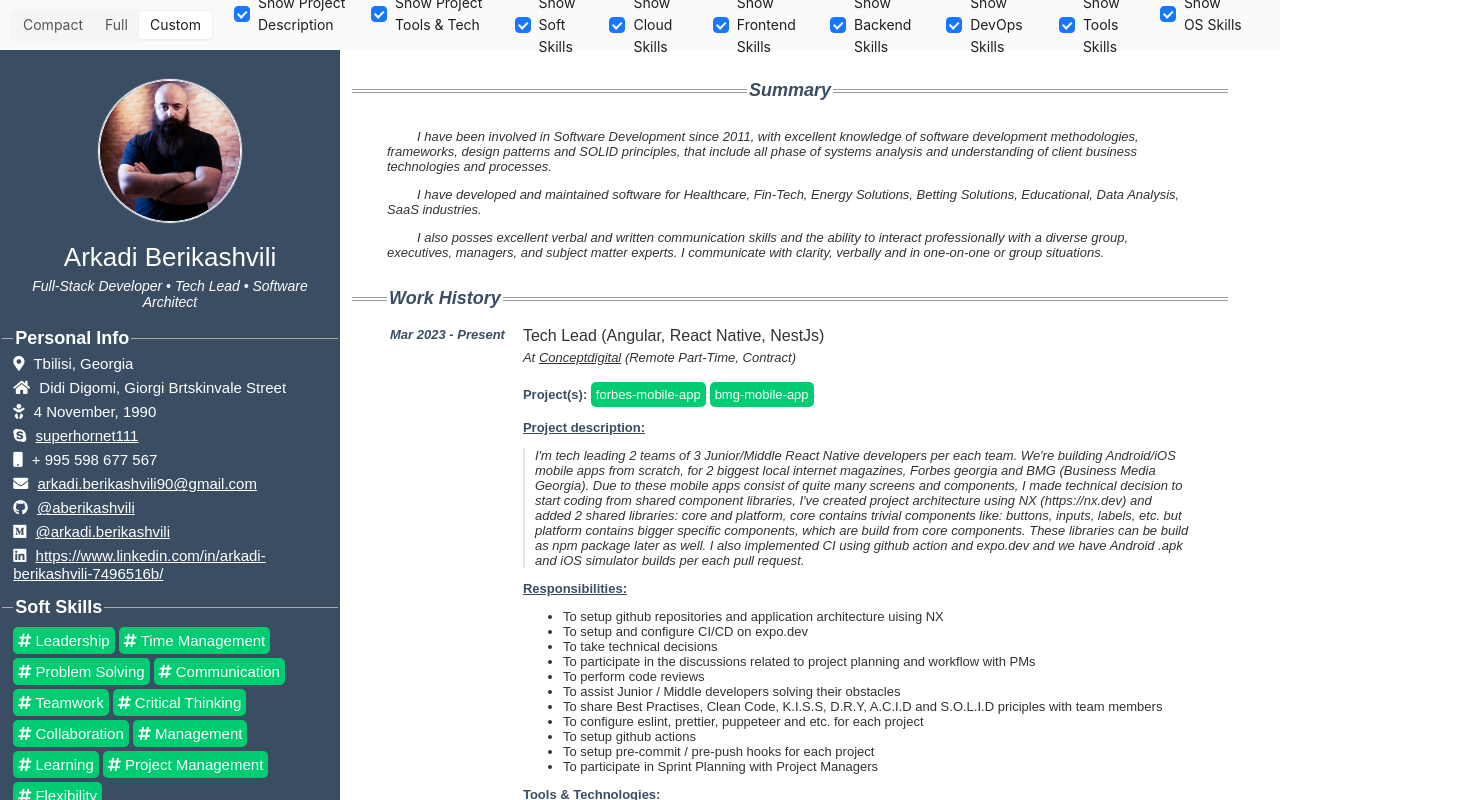
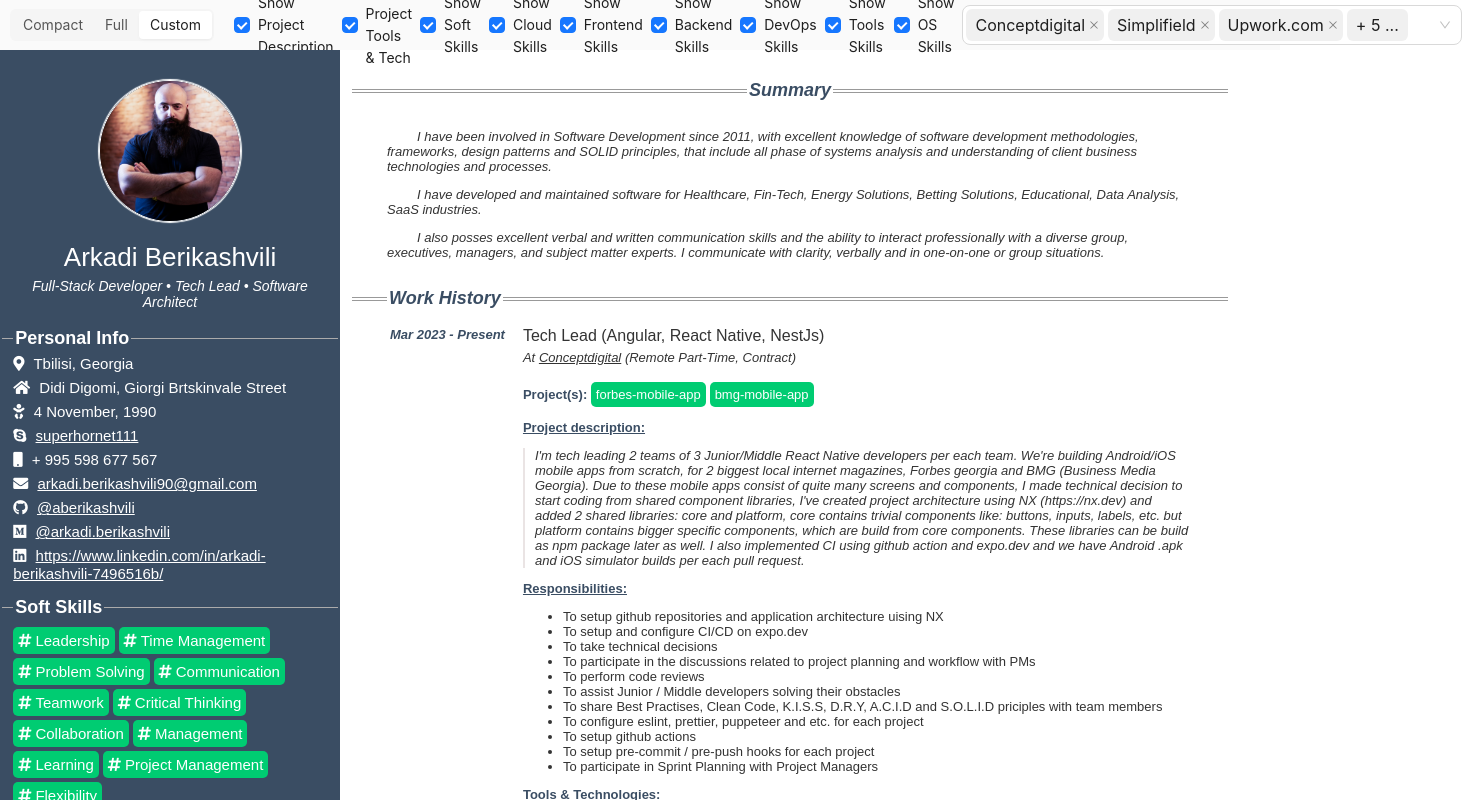
Before and after one commit to aberikashvili/aberikashvili.github.io, a React (Vite) app: page / in a window 1280 px wide. Both pictures are taken after a click on the label "Custom". Shown: the top 800 px of the page, 1482 px wide, since content can reach past the window. Built offline with nearby package versions, Linux system fonts and the light colour scheme.

Commit message:
implements visible items

```diff
--- a/src/components/Navbar/Configuration/Configuration.css
+++ b/src/components/Navbar/Configuration/Configuration.css
@@ -16,4 +16,6 @@
 }
 
 .configuration-column {
+  display: flex;
+  align-items: center;
 }
--- a/src/components/Navbar/Configuration/Configuration.tsx
+++ b/src/components/Navbar/Configuration/Configuration.tsx
@@ -1,9 +1,10 @@
-import { useCallback, useContext } from 'react';
+import { useCallback, useContext, useEffect, useState } from 'react';
 
-import { Checkbox, Segmented } from 'antd';
+import { Checkbox, Segmented, Select, SelectProps } from 'antd';
 import { SegmentedValue } from 'antd/es/segmented';
 import type { CheckboxChangeEvent } from 'antd/es/checkbox';
 
+import ResumeContext from '../../../store/ResumeContext';
 import ConfigurationContext from '../../../store/ConfigurationContext';
 import { Mode } from '../../../types/Mode';
 
@@ -11,6 +12,13 @@
 
 const Configuration = () => {
   const configCtx = useContext(ConfigurationContext);
+  const resumeCtx = useContext(ResumeContext);
+  const [workItemValue, setWorkItemValue] = useState<string[]>([]);
+
+  useEffect(() => {
+    setWorkItemValue(resumeCtx.getWorkHistoryIdList());
+    configCtx.setVisibleWorkHistory(resumeCtx.getWorkHistoryOptions());
+  }, []);
 
   const options: { key: Mode; label: string }[] = [
     {
@@ -85,6 +93,24 @@
     configCtx.setOsSkills(e.target.checked);
   };
 
+  const selectProps: SelectProps = {
+    mode: 'multiple',
+    style: { width: '500px' },
+    value: workItemValue,
+    options: resumeCtx.getWorkHistoryOptions(),
+    onChange: (newValue: string[]) => {
+      setWorkItemValue(newValue);
+      configCtx.setVisibleWorkHistory(
+        resumeCtx
+          .getWorkHistoryOptions()
+          .filter((option) => newValue.includes(option.value.toString()))
+      );
+    },
+    placeholder: 'Select Item...',
+    maxTagCount: 'responsive',
+    size: 'large'
+  };
+
   return (
     <div className="configuration-container">
       <div className="configuration-modes-wrapper">
@@ -143,6 +169,9 @@
               Show OS Skills
             </Checkbox>
           </div>
+          <div className="configuration-column">
+            <Select {...selectProps} />
+          </div>
         </div>
       )}
     </div>
--- a/src/components/RightColumn/WorkHistory/WorkHistory.tsx
+++ b/src/components/RightColumn/WorkHistory/WorkHistory.tsx
@@ -1,17 +1,26 @@
+import { useContext } from 'react';
 import WorkHistoryItemEntry from '../../../models/WorkHistoryItemEntry';
 import Fieldset from '../../Fieldset/Fieldset';
 import Row from '../../Row/Row';
 
 import './WorkHistory.css';
 import WorkHistoryItem from './WorkHistoryItem/WorkHistoryItem';
+import ConfigurationContext from '../../../store/ConfigurationContext';
 
 const WorkHistory = ({ workHistory }: { workHistory: WorkHistoryItemEntry[] }) => {
+  const configCtx = useContext(ConfigurationContext);
+
   return (
     <Row>
       <Fieldset legend="Work History" isRight={true}>
-        {workHistory.map((work) => (
-          <WorkHistoryItem key={work.company} work={work} />
-        ))}
+        {workHistory.map(
+          (work) =>
+            (configCtx.mode !== 'custom' ||
+              (configCtx.mode === 'custom' &&
+                configCtx.visibleWorkHistory.some(
+                  (visibleItem) => visibleItem.value === work.id
+                ))) && <WorkHistoryItem key={work.company} work={work} />
+        )}
       </Fieldset>
     </Row>
   );
--- a/src/models/WorkHistoryItemEntry.tsx
+++ b/src/models/WorkHistoryItemEntry.tsx
@@ -1,6 +1,8 @@
 import ProjectItemEntry from './ProjectItemEntry';
 
 class WorkHistoryItemEntry {
+  public id = '';
+
   constructor(
     public fromMonth: string,
     public fromYear: number,
@@ -12,7 +14,12 @@
     public company: string,
     public companyWebsite: string,
     public projects: ProjectItemEntry[]
-  ) {}
+  ) {
+    this.id = `${fromYear}-${fromMonth}-${company}-${position}`
+      .replace(/ /gi, '-')
+      .replace(/[\(\),]/gi, '')
+      .toLowerCase();
+  }
 }
 
 export default WorkHistoryItemEntry;
--- a/src/store/ConfigurationContext.tsx
+++ b/src/store/ConfigurationContext.tsx
@@ -1,5 +1,6 @@
 import { createContext, useState } from 'react';
 import { Mode } from '../types/Mode';
+import { LabelValue } from '../types/label-value';
 
 const ConfigurationContext = createContext({
   mode: 'compact' as Mode,
@@ -21,7 +22,9 @@
   toolsSkills: true,
   setToolsSkills: (value: boolean) => {},
   osSkills: true,
-  setOsSkills: (value: boolean) => {}
+  setOsSkills: (value: boolean) => {},
+  visibleWorkHistory: [] as LabelValue[],
+  setVisibleWorkHistory: (items: LabelValue[]) => {}
 });
 
 export const ConfigurationContextProvider = ({ children }: { children: any }) => {
@@ -35,6 +38,7 @@
   const [devOpsSkillsConfig, setDevOpsSkillsConfig] = useState<boolean>(true);
   const [toolsSkillsConfig, setToolsSkillsConfig] = useState<boolean>(true);
   const [osSkillsConfig, setOsSkillsConfig] = useState<boolean>(true);
+  const [visibleWorkHistoryConfig, setVisibleWorkHistoryConfig] = useState<LabelValue[]>([]);
 
   const setMode = (mode: Mode) => {
     setModeConfig(mode);
@@ -76,6 +80,10 @@
     setOsSkillsConfig(value);
   };
 
+  const setVisibleWorkHistory = (items: LabelValue[]) => {
+    setVisibleWorkHistoryConfig(items);
+  };
+
   const context = {
     mode: modeConfig,
     setMode,
@@ -96,7 +104,9 @@
     toolsSkills: toolsSkillsConfig,
     setToolsSkills,
     osSkills: osSkillsConfig,
-    setOsSkills
+    setOsSkills,
+    visibleWorkHistory: visibleWorkHistoryConfig,
+    setVisibleWorkHistory
   };
 
   return <ConfigurationContext.Provider value={context}>{children}</ConfigurationContext.Provider>;
--- a/src/store/ResumeContext.tsx
+++ b/src/store/ResumeContext.tsx
@@ -8,6 +8,7 @@
 import DUMMY_DATA from './dummy-data';
 import TrainCertEntry from '../models/TrainCertEntry';
 import HardSkillsEntry from '../models/HardSkillsEntry';
+import { LabelValue } from '../types/label-value';
 
 const ResumeContext = createContext({
   profile: {} as ProfileEntry,
@@ -19,7 +20,9 @@
   trainings: [] as TrainCertEntry[],
   summary: [] as string[],
   workHistory: [] as WorkHistoryItemEntry[],
-  education: [] as EducationItemEntry[]
+  education: [] as EducationItemEntry[],
+  getWorkHistoryIdList: () => [] as string[],
+  getWorkHistoryOptions: () => [] as LabelValue[]
 });
 
 export const ResumeContextProvider = ({ children }: { children: any }) => {
@@ -33,7 +36,13 @@
     trainings: DUMMY_DATA.skills.trainings,
     summary: DUMMY_DATA.summary,
     workHistory: DUMMY_DATA.workHistory,
-    education: DUMMY_DATA.education
+    education: DUMMY_DATA.education,
+    getWorkHistoryIdList: () => DUMMY_DATA.workHistory.map((item) => item.id),
+    getWorkHistoryOptions: () =>
+      DUMMY_DATA.workHistory.map(({ id, company }) => ({
+        label: company,
+        value: id
+      }))
   };
 
   return <ResumeContext.Provider value={context}>{children}</ResumeContext.Provider>;
--- /dev/null
+++ b/src/types/label-value.ts
@@ -0,0 +1 @@
+export type LabelValue = { label: string; value: string | number };
```
